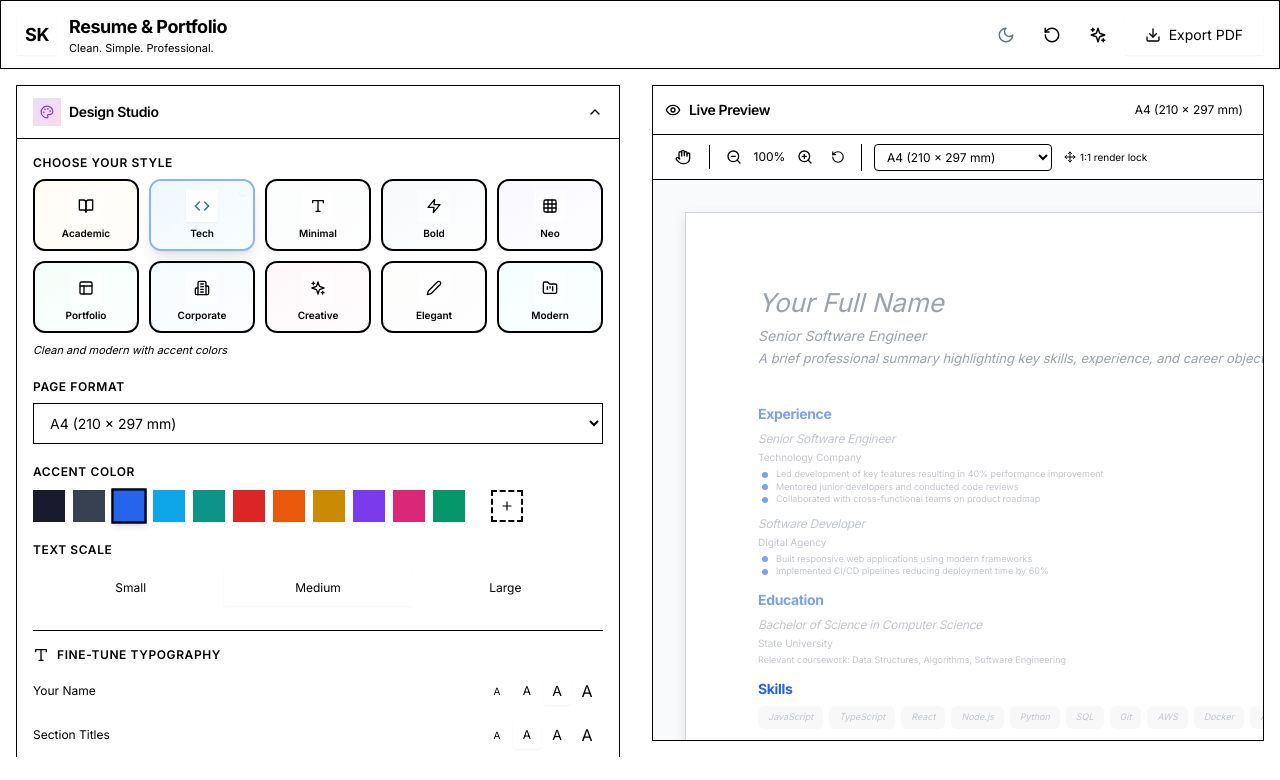
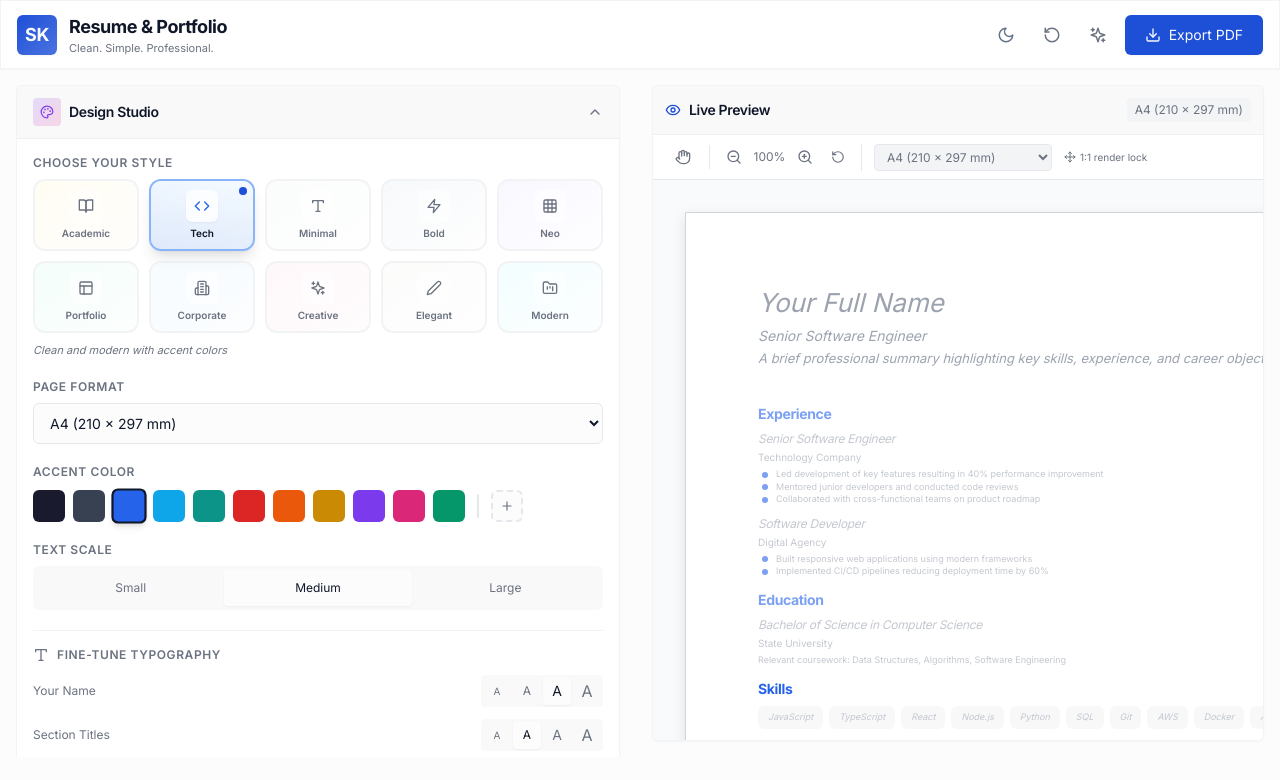
Before and after one commit to shiva-kar/resume-builder, a Next.js app: page / in a window 1280 px wide. Shown: the top 780 px of the page. Built offline with nearby package versions, Linux system fonts and the light colour scheme.

Commit message:
fix: restore first CSS comment block

```diff
--- a/src/app/globals.css
+++ b/src/app/globals.css
@@ -2,8 +2,8 @@
 @tailwind components;
 @tailwind utilities;
 
-   SHIVA KAR — Resume & Portfolio Builder
-   A handcrafted design system for professional resumes
+/* SHIVA KAR — Resume & Portfolio Builder
+   A handcrafted design system for professional resumes */
 
 @layer base {
   :root {
```
